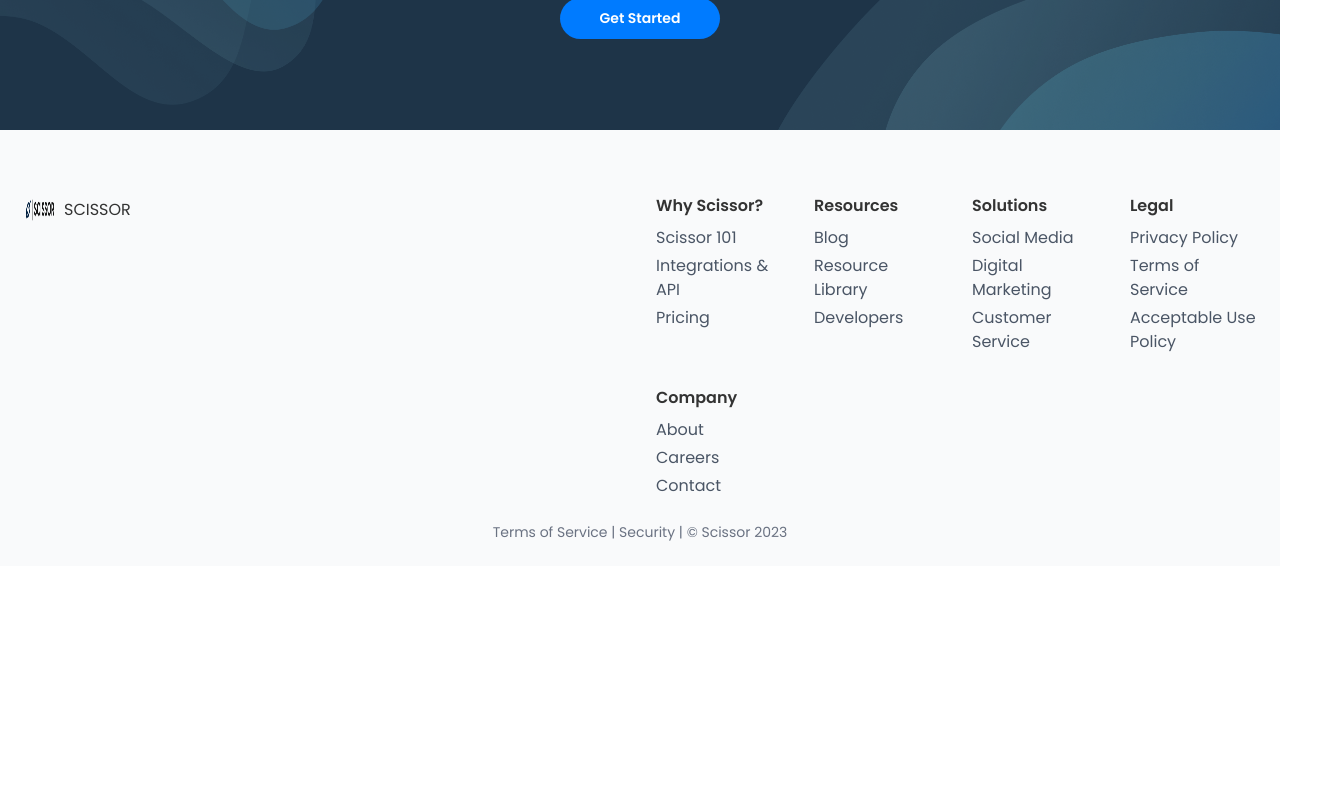
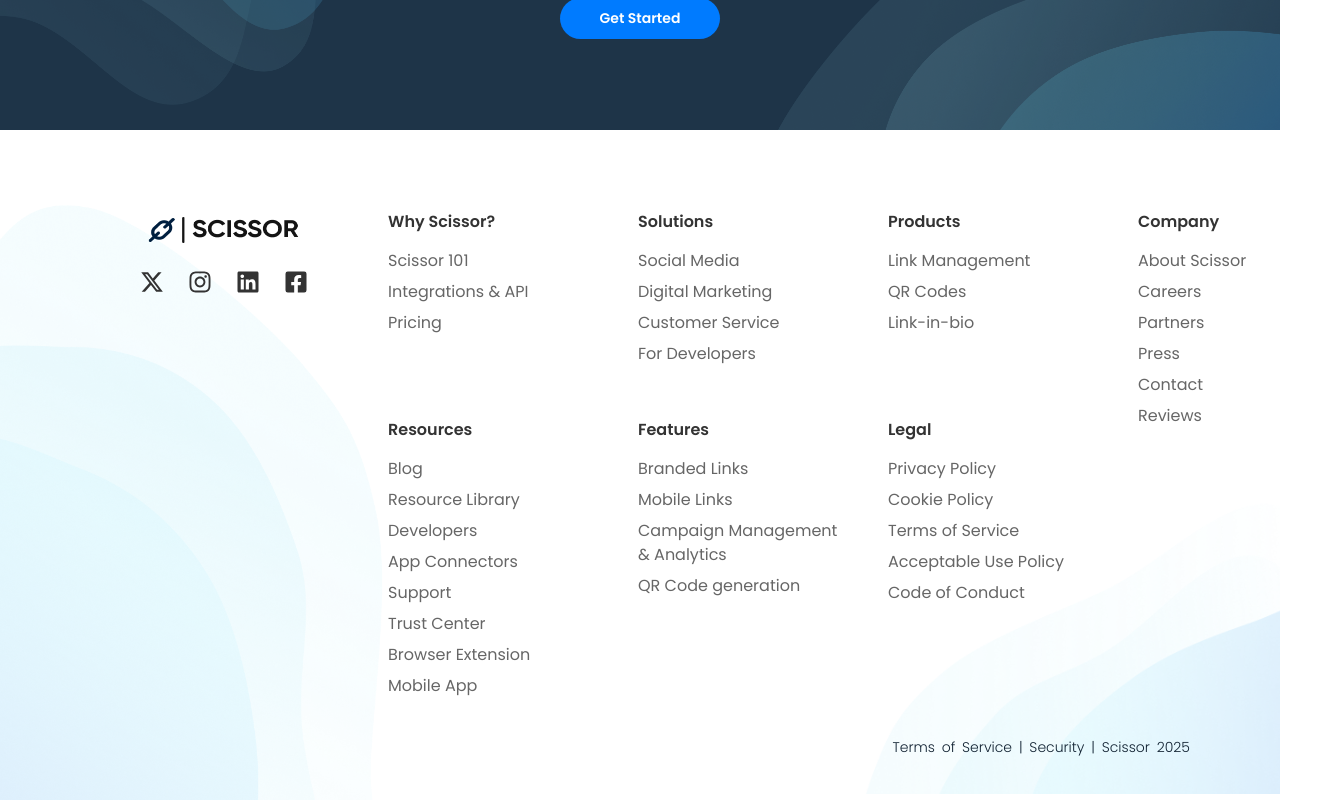
Before and after one commit to ChrisRoland/Scissor-URL-Shortener, a React (Vite) app: page / in a window 1280 px wide. Shown: the part 4977-5777 px from the top of the page, 1338 px wide, since content can reach past the window. Before the commit the page ends 5543 px from the top, so only its background shows below. Built offline with nearby package versions, Linux system fonts and the light colour scheme.

Commit message:
feat: revamped footer section
Updated the footer section twcss and fixed styling issues, installed reacticons to get new X icon as the old Twitter icon is deprecated and outdated in lucide-react

```diff
--- a/package.json
+++ b/package.json
@@ -17,6 +17,7 @@
     "lucide-react": "^0.511.0",
     "react": "^19.1.0",
     "react-dom": "^19.1.0",
+    "react-icons": "^5.5.0",
     "tailwind-merge": "^3.3.0",
     "tailwindcss": "^4.1.8"
   },
--- a/src/components/Footer.jsx
+++ b/src/components/Footer.jsx
@@ -1,42 +1,169 @@
 import React from 'react';
 import logoB from '../assets/media/SciLogoB.png';
+import footBg1 from '../assets/media/foot-bg-1.png';
+import footBg2 from '../assets/media/foot-bg-2.png';
+import { FaXTwitter, FaInstagram, FaLinkedin } from 'react-icons/fa6';
+import { FaFacebookSquare } from 'react-icons/fa';
+
+const footerData = {
+  socialIcons: [
+    { icon: <FaXTwitter className="size-6 hover:text-[#8f8e8e] hover:-translate-y-1 transition duration-300 ease-in-out" /> },
+    { icon: <FaInstagram className="size-6 hover:text-[#E4405F] hover:-translate-y-1 transition duration-300 ease-in-out" /> },
+    { icon: <FaLinkedin className="size-6 hover:text-[#0A66C2] hover:-translate-y-1 transition duration-300 ease-in-out" /> },
+    { icon: <FaFacebookSquare className="size-6 hover:text-[#007bff] hover:-translate-y-1 transition duration-300 ease-in-out" /> }
+  ],
+  columns: [
+    {
+      title: 'Why Scissor?',
+      links: ['Scissor 101', 'Integrations & API', 'Pricing']
+    },
+    {
+      title: 'Resources',
+      links: ['Blog', 'Resource Library', 'Developers', 'App Connectors', 'Support', 'Trust Center', 'Browser Extension', 'Mobile App']
+    },
+    {
+      title: 'Solutions',
+      links: ['Social Media', 'Digital Marketing', 'Customer Service', 'For Developers']
+    },
+    {
+      title: 'Features',
+      links: ['Branded Links', 'Mobile Links', 'Campaign Management & Analytics', 'QR Code generation']
+    },
+    {
+      title: 'Products',
+      links: ['Link Management', 'QR Codes', 'Link-in-bio']
+    },
+    {
+      title: 'Legal',
+      links: ['Privacy Policy', 'Cookie Policy', 'Terms of Service', 'Acceptable Use Policy', 'Code of Conduct']
+    },
+    {
+      title: 'Company',
+      links: ['About Scissor', 'Careers', 'Partners', 'Press', 'Contact', 'Reviews']
+    }
+  ],
+  bottomLinks: ['Terms of Service', 'Security', 'Scissor 2025']
+};
 
 export default function Footer() {
-  const columns = [
-    { title: 'Why Scissor?', links: ['Scissor 101','Integrations & API','Pricing'] },
-    { title: 'Resources', links: ['Blog','Resource Library','Developers'] },
-    { title: 'Solutions', links: ['Social Media','Digital Marketing','Customer Service'] },
-    { title: 'Legal', links: ['Privacy Policy','Terms of Service','Acceptable Use Policy'] },
-    { title: 'Company', links: ['About','Careers','Contact'] },
-  ];
   return (
-    <footer className="bg-gray-50 pt-16">
-      <div className="container mx-auto grid grid-cols-1 md:grid-cols-2 gap-8 px-6">
-        <div>
-          <div className="flex items-center mb-4">
-            <img src={logoB} alt="Logo" className="h-8 w-8 mr-2" /> SCISSOR
-          </div>
-          <div className="flex space-x-4">
-            <a href="#"><i className="fab fa-twitter"></i></a>
-            <a href="#"><i className="fab fa-instagram"></i></a>
-            <a href="#"><i className="fab fa-linkedin"></i></a>
-            <a href="#"><i className="fab fa-facebook-square"></i></a>
+    <footer className='relative'>
+      <img src={footBg1} alt="background pattern" className="footBg1 absolute top-0 left-0 w-[600px] h-[670px] -z-10" />
+      <div className="footer-container flex pt-20 max-w-[1000px] gap-20 my-0 mx-auto">
+        <div className="footer-logo flex flex-col gap-5">
+          <img src={logoB} alt="Scissor Logo" className="h-[40px]" />
+          <div className="social-icons flex gap-6">
+            {footerData.socialIcons.map((social, index) => (
+              <a key={index} href="#" className="social-icon decoration-0">
+                {social.icon}
+              </a>
+            ))}
           </div>
         </div>
-        <div className="grid grid-cols-2 md:grid-cols-4 gap-8">
-          {columns.map(col => (
-            <div key={col.title}>
-              <h4 className="font-semibold mb-2">{col.title}</h4>
-              <ul className="space-y-1 text-gray-600">
-                {col.links.map(link => <li key={link}><a href="#" className="hover:underline">{link}</a></li>)}
+        <div className="footer-columns flex gap-[50px] mb-8">
+          {/* First Column Group */}
+          <div className="min-w-[200px] flex-1">
+            <div className="h-[128px] mb-[80px]">
+              <h4 className="mb-[15px] font-semibold">{footerData.columns[0].title}</h4>
+              <ul className="list-none">
+                {footerData.columns[0].links.map((link, index) => (
+                  <li key={index} className="mb-[7px]">
+                    <a href="#" className="decoration-0 text-[#666] transition duration-300 ease-in-out hover:text-black">
+                      {link}
+                    </a>
+                  </li>
+                ))}
               </ul>
             </div>
-          ))}
+            <div>
+              <h4 className="mb-[15px] font-semibold">{footerData.columns[1].title}</h4>
+              <ul className="list-none">
+                {footerData.columns[1].links.map((link, index) => (
+                  <li key={index} className="mb-[7px]">
+                    <a href="#" className="decoration-0 text-[#666] transition duration-300 ease-in-out hover:text-black">
+                      {link}
+                    </a>
+                  </li>
+                ))}
+              </ul>
+            </div>
+          </div>
+
+          {/* Second Column Group */}
+          <div className="min-w-[200px] flex-1">
+            <div className="h-[128px] mb-[80px]">
+              <h4 className="mb-[15px] font-semibold">{footerData.columns[2].title}</h4>
+              <ul className="list-none">
+                {footerData.columns[2].links.map((link, index) => (
+                  <li key={index} className="mb-[7px]">
+                    <a href="#" className="decoration-0 text-[#666] transition duration-300 ease-in-out hover:text-black">
+                      {link}
+                    </a>
+                  </li>
+                ))}
+              </ul>
+            </div>
+            <div className="h-[128px] mb-[80px]">
+              <h4 className="mb-[15px] font-semibold">{footerData.columns[3].title}</h4>
+              <ul className="list-none">
+                {footerData.columns[3].links.map((link, index) => (
+                  <li key={index} className="mb-[7px]">
+                    <a href="#" className="decoration-0 text-[#666] transition duration-300 ease-in-out hover:text-black">
+                      {link}
+                    </a>
+                  </li>
+                ))}
+              </ul>
+            </div>
+          </div>
+
+          {/* Third Column Group */}
+          <div className="min-w-[200px] flex-1">
+            <div className="h-[128px] mb-[80px]">
+              <h4 className="mb-[15px] font-semibold">{footerData.columns[4].title}</h4>
+              <ul className="list-none">
+                {footerData.columns[4].links.map((link, index) => (
+                  <li key={index} className="mb-[7px]">
+                    <a href="#" className="decoration-0 text-[#666] transition duration-300 ease-in-out hover:text-black">
+                      {link}
+                    </a>
+                  </li>
+                ))}
+              </ul>
+            </div>
+            <div className="h-[128px] mb-[80px]">
+              <h4 className="mb-[15px] font-semibold">{footerData.columns[5].title}</h4>
+              <ul className="list-none">
+                {footerData.columns[5].links.map((link, index) => (
+                  <li key={index} className="mb-[7px]">
+                    <a href="#" className="decoration-0 text-[#666] transition duration-300 ease-in-out hover:text-black">
+                      {link}
+                    </a>
+                  </li>
+                ))}
+              </ul>
+            </div>
+          </div>
+
+          {/* Fourth Column */}
+          <div className="min-w-[200px] flex-1">
+            <h4 className="mb-[15px] font-semibold">{footerData.columns[6].title}</h4>
+            <ul className="list-none">
+              {footerData.columns[6].links.map((link, index) => (
+                <li key={index} className="mb-[7px]">
+                  <a href="#" className="decoration-0 text-[#666] transition duration-300 ease-in-out hover:text-black">
+                    {link}
+                  </a>
+                </li>
+              ))}
+            </ul>
+          </div>
         </div>
       </div>
-      <div className="text-center py-6 text-gray-500 text-sm">
-        Terms of Service | Security | © Scissor 2023
+      <div className="footer-bottom text-right pb-5 px-[90px] text-[14px] text-[#112232] font-[300] [word-spacing:3px]">
+        <p>{footerData.bottomLinks.join(' | ')}</p>
       </div>
+      <img src={footBg2} alt="background pattern" className="footBg2 absolute bottom-[-16px] right-0 w-[auto] h-[330px] -z-10" />
     </footer>
   );
 }
```
Also changed, not shown: 1 other file (tests, documents, lock files or other folders).
